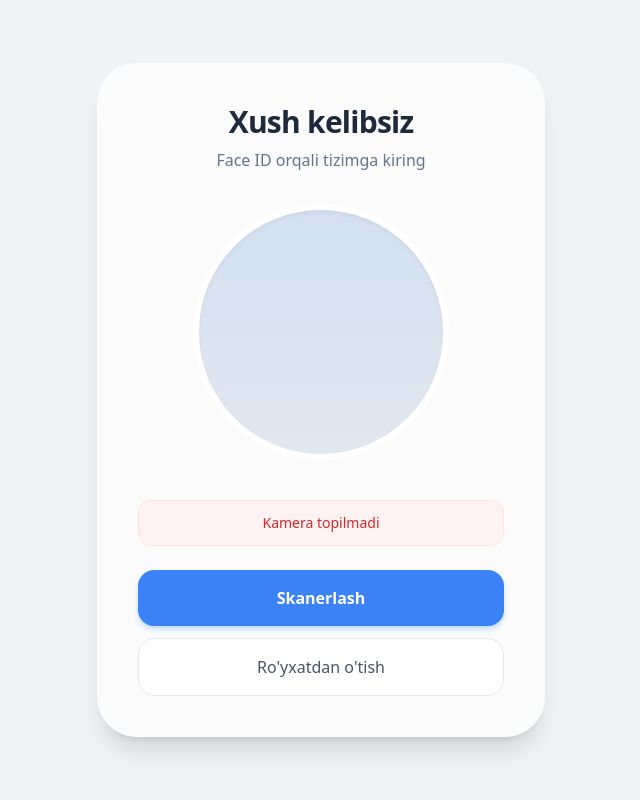
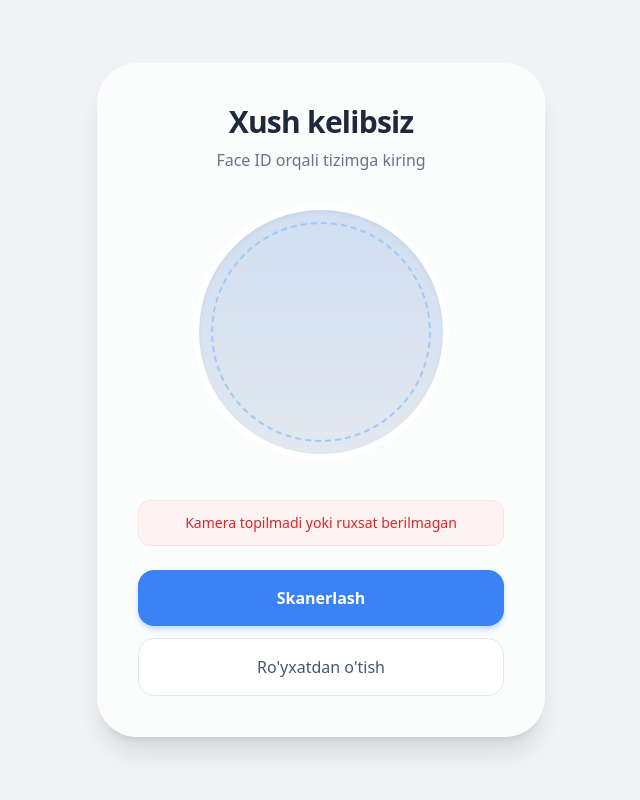
Before and after one commit to FaxrinisoCoder/student-faceid-dashboard, a Django app: page / in a window 1280 px wide. Shown: the whole page, without its empty margins (319-959 px from the left). Run offline with Django 5.2, Linux system fonts and the light colour scheme; some libraries are stand-ins or nearby versions.

Commit message:
changed login

```diff
--- a/templates/login.html
+++ b/templates/login.html
@@ -6,8 +6,12 @@
     <title>Face ID Login</title>
     <script src="https://cdn.tailwindcss.com"></script>
     <style>
-        body { background-color: #f0f2f5; } /* Ochiq fon */
-        .glass { background: rgba(255, 255, 255, 0.7); backdrop-filter: blur(10px); border: 1px solid rgba(255, 255, 255, 0.3); }
+        body { background-color: #f0f2f5; }
+        .glass {
+            background: rgba(255, 255, 255, 0.72);
+            backdrop-filter: blur(12px);
+            border: 1px solid rgba(255, 255, 255, 0.35);
+        }
     </style>
 </head>
 <body class="min-h-screen flex items-center justify-center p-6 text-slate-700">
@@ -19,68 +23,154 @@
 
         <div class="relative w-64 h-64 mx-auto mb-10">
             <div class="absolute inset-0 rounded-full border-[6px] border-white shadow-inner overflow-hidden bg-slate-200">
-                <video id="video" class="w-full h-full object-cover scale-x-[-1]" autoplay muted playsinline></video>
-                <div class="absolute top-0 left-0 w-full h-full bg-gradient-to-b from-blue-400/20 to-transparent animate-[pulse_2s_infinite]"></div>
+                <video
+                    id="video"
+                    class="w-full h-full object-cover scale-x-[-1]"
+                    autoplay
+                    muted
+                    playsinline
+                ></video>
+
+                <div class="absolute inset-0 bg-gradient-to-b from-blue-400/20 to-transparent animate-pulse"></div>
+                <div class="absolute inset-3 rounded-full border-2 border-dashed border-blue-300/80 pointer-events-none"></div>
             </div>
         </div>
 
-        <div id="statusBox" class="text-center py-3 px-4 rounded-xl bg-slate-100 text-slate-600 mb-6 text-sm font-medium">
+        <div
+            id="statusBox"
+            class="text-center py-3 px-4 rounded-xl bg-slate-100 text-slate-600 mb-6 text-sm font-medium border border-slate-200"
+        >
             Kamera tayyorlanmoqda...
         </div>
 
         <div class="space-y-3">
-            <button onclick="scan()" class="w-full py-4 bg-blue-500 hover:bg-blue-600 text-white rounded-2xl font-bold shadow-md shadow-blue-200 transition-all active:scale-95">
+            <button
+                type="button"
+                onclick="scan()"
+                class="w-full py-4 bg-blue-500 hover:bg-blue-600 text-white rounded-2xl font-bold shadow-md shadow-blue-200 transition-all active:scale-95"
+            >
                 Skanerlash
             </button>
-            <a href="{% url 'register' %}" class="block text-center w-full py-4 bg-white border border-slate-200 text-slate-600 rounded-2xl font-medium hover:bg-slate-50 transition-all">
+
+            <a
+                href="{% url 'register' %}"
+                class="block text-center w-full py-4 bg-white border border-slate-200 text-slate-600 rounded-2xl font-medium hover:bg-slate-50 transition-all"
+            >
                 Ro'yxatdan o'tish
             </a>
         </div>
+
         <canvas id="canvas" width="400" height="300" class="hidden"></canvas>
     </div>
 
     <script>
-        // JS qismi o'sha-o'sha qoladi, faqat setStatus dagi ranglarni moslashtirish kerak
         const vid = document.getElementById('video');
         const canvas = document.getElementById('canvas');
         const ctx = canvas.getContext('2d');
         const statusBox = document.getElementById('statusBox');
+        let currentStream = null;
 
         function setStatus(type, text) {
             statusBox.textContent = text;
-            if(type === 'ok') statusBox.className = "text-center py-3 px-4 rounded-xl bg-emerald-50 text-emerald-600 mb-6 text-sm font-medium border border-emerald-100";
-            else if(type === 'err') statusBox.className = "text-center py-3 px-4 rounded-xl bg-red-50 text-red-600 mb-6 text-sm font-medium border border-red-100";
-            else statusBox.className = "text-center py-3 px-4 rounded-xl bg-blue-50 text-blue-600 mb-6 text-sm font-medium border border-blue-100";
+
+            if (type === 'ok') {
+                statusBox.className =
+                    "text-center py-3 px-4 rounded-xl bg-emerald-50 text-emerald-600 mb-6 text-sm font-medium border border-emerald-100";
+            } else if (type === 'err') {
+                statusBox.className =
+                    "text-center py-3 px-4 rounded-xl bg-red-50 text-red-600 mb-6 text-sm font-medium border border-red-100";
+            } else {
+                statusBox.className =
+                    "text-center py-3 px-4 rounded-xl bg-blue-50 text-blue-600 mb-6 text-sm font-medium border border-blue-100";
+            }
         }
 
         async function startCamera() {
             try {
-                const stream = await navigator.mediaDevices.getUserMedia({ video: true });
+                if (!navigator.mediaDevices || !navigator.mediaDevices.getUserMedia) {
+                    setStatus('err', 'Brauzer kamera funksiyasini qo‘llamaydi');
+                    return;
+                }
+
+                if (currentStream) {
+                    currentStream.getTracks().forEach(track => track.stop());
+                }
+
+                setStatus('info', 'Kameraga ulanmoqda...');
+
+                const stream = await navigator.mediaDevices.getUserMedia({
+                    video: { facingMode: 'user' },
+                    audio: false
+                });
+
+                currentStream = stream;
                 vid.srcObject = stream;
-                setStatus('info', 'Kameraga qarang');
-            } catch (e) { setStatus('err', 'Kamera topilmadi'); }
+                await vid.play();
+
+                setStatus('info', 'Kameraga qarang va skanerlashni bosing');
+            } catch (e) {
+                console.error('Camera error:', e);
+                setStatus('err', 'Kamera topilmadi yoki ruxsat berilmagan');
+            }
+        }
+
+        function captureFrame() {
+            if (!vid.videoWidth || !vid.videoHeight) {
+                return null;
+            }
+
+            canvas.width = vid.videoWidth;
+            canvas.height = vid.videoHeight;
+
+            ctx.save();
+            ctx.scale(-1, 1);
+            ctx.drawImage(vid, -canvas.width, 0, canvas.width, canvas.height);
+            ctx.restore();
+
+            return canvas.toDataURL('image/jpeg', 0.9);
         }
 
         async function scan() {
+            const image = captureFrame();
+
+            if (!image) {
+                setStatus('err', 'Kameradan rasm olinmadi. Biroz kutib qayta urinib ko‘ring');
+                return;
+            }
+
             setStatus('info', 'Aniqlanmoqda...');
-            ctx.drawImage(vid, 0, 0, canvas.width, canvas.height);
-            const image = canvas.toDataURL('image/jpeg', 0.9);
+
             const formData = new URLSearchParams();
             formData.append('image', image);
+
             try {
                 const response = await fetch('{% url "verify_face" %}', {
                     method: 'POST',
-                    headers: { 'Content-Type': 'application/x-www-form-urlencoded' },
+                    headers: {
+                        'Content-Type': 'application/x-www-form-urlencoded'
+                    },
                     body: formData.toString()
                 });
+
                 const data = await response.json();
+
                 if (data.ok) {
-                    setStatus('ok', 'Tasdiqlandi!');
-                    setTimeout(() => window.location.href = '{% url "dashboard" %}', 1000);
-                } else { setStatus('err', data.error || 'Topilmadi'); }
-            } catch (e) { setStatus('err', 'Xatolik yuz berdi'); }
+                    setStatus('ok', `Tasdiqlandi: ${data.name} (${data.sid})`);
+
+                    setTimeout(() => {
+                        window.location.href = '{% url "dashboard" %}';
+                    }, 1000);
+                } else {
+                    setStatus('err', data.error || 'Bu yuz ro‘yxatdan o‘tmagan');
+                }
+            } catch (e) {
+                console.error('Scan error:', e);
+                setStatus('err', 'Server bilan bog‘lanishda xatolik yuz berdi');
+            }
         }
-        window.onload = startCamera;
+
+        document.addEventListener('DOMContentLoaded', startCamera);
+        window.addEventListener('pageshow', startCamera);
     </script>
 </body>
 </html>
```
Also changed, not shown: db.sqlite3, portal/known_faces/Dildora.jpg (added), portal/known_faces/Dildora2.jpg (added).
